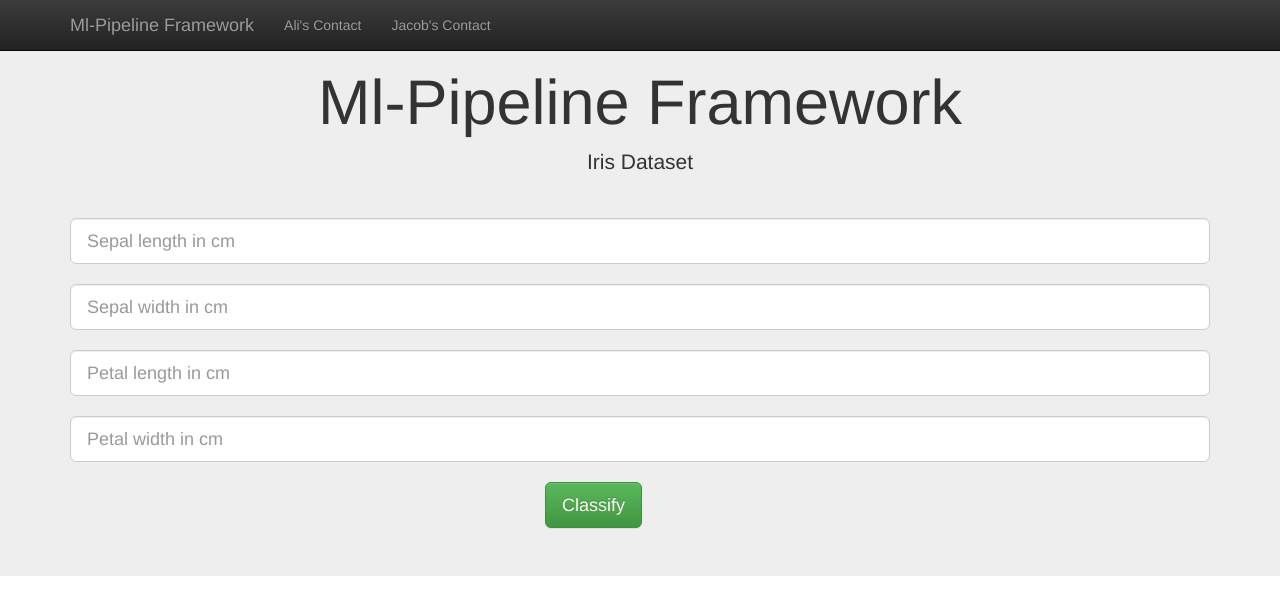
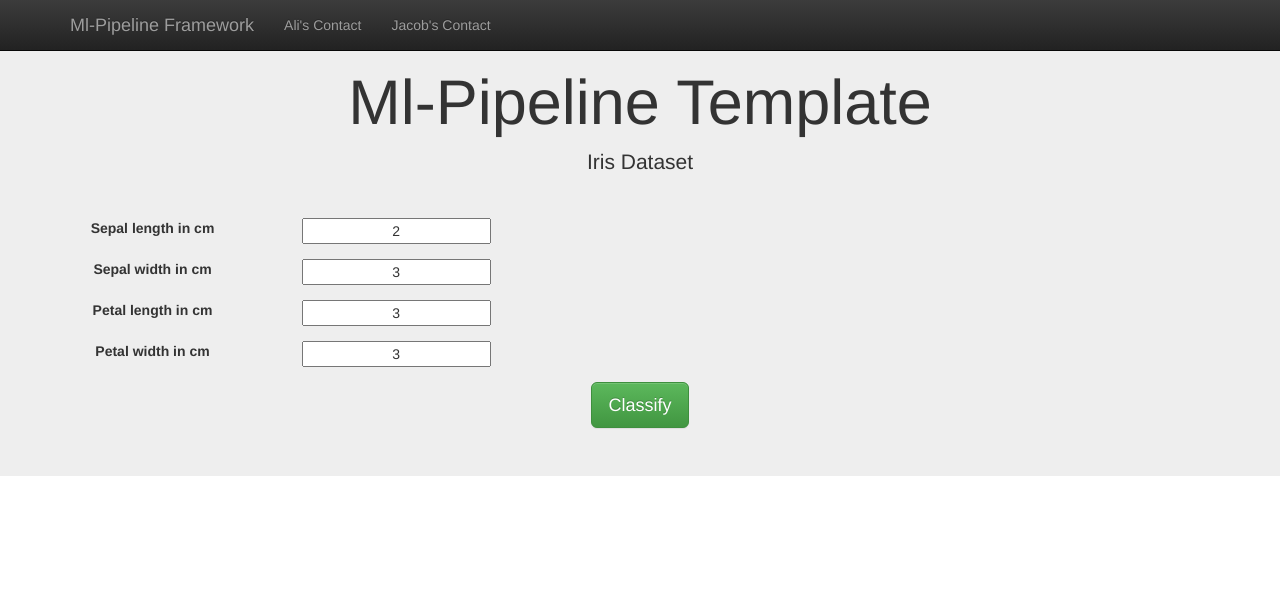
Before and after one commit to zamaniali1995/ml-pipeline, a Flask app: page / in a window 1280 px wide. Shown: the top 615 px of the page. Run offline with Flask 2, Linux system fonts and the light colour scheme; some libraries are stand-ins or nearby versions.

Commit message:
Update master.html

```diff
--- a/app/templates/master.html
+++ b/app/templates/master.html
@@ -31,28 +31,39 @@
 
 
 <div class="jumbotron">
-    <div class="container">
-        <h1 class="text-center">Ml-Pipeline Framework</h1>
+    <div class="container text-center">
+        <h1 class="text-center">Ml-Pipeline Template</h1>
         <p class="text-center">Iris Dataset </p>
         <hr />
-
-        <div class="row">
-            <div class="col-lg-12 form-group-lg">
-                <form action="/go" method="get">
-                    <input type="text" class="form-control form-control-lg" name="sepal_len" placeholder="Sepal length in cm">
-                    <br>
-                    <input type="text" class="form-control form-control-lg" name="sepal_wid" placeholder="Sepal width in cm">
-                    <br>
-                    <input type="text" class="form-control form-control-lg" name="petal_len" placeholder="Petal length in cm">
-                    <br>
-                    <input type="text" class="form-control form-control-lg" name="petal_wid" placeholder="Petal width in cm">
-                    <br>
-                    <div class="col-lg-offset-5">
-                        <button type="submit" class="btn btn-lg btn-success">Classify</button>
-                    </div>
-                </form>
+        <form action="/go" method="get">
+            <div class="form-group row">
+              <label class="col-sm-2 col-form-label">Sepal length in cm</label>
+              <div class="col-sm-3">
+                <input type="text" class="form-control-plaintext text-center" name="sepal_len" placeholder="Sepal length" value="2">
+              </div>
             </div>
-        </div>
+            <div class="form-group row">
+              <label class="col-sm-2 col-form-label">Sepal width in cm</label>
+              <div class="col-sm-3">
+                <input type="text" class="form-control-plaintext text-center"  value="3" name="sepal_wid">
+              </div>
+            </div>
+            <div class="form-group row">
+                <label class="col-sm-2 col-form-label">Petal length in cm</label>
+                <div class="col-sm-3">
+                  <input type="text" class="form-control-plaintext text-center"  value="3" name="petal_len">
+                </div>
+            </div>
+            <div class="form-group row">
+                <label class="col-sm-2 col-form-label">Petal width in cm</label>
+                <div class="col-sm-3">
+                  <input type="text" class="form-control-plaintext text-center"  value="3" name="petal_wid">
+                </div>
+            </div>
+            <div class="col-lg-offset-0">
+                <button type="submit" class="btn btn-lg btn-success">Classify</button>
+            </div>
+        </form>
 
         {% block message %}
         {% endblock %}
```
